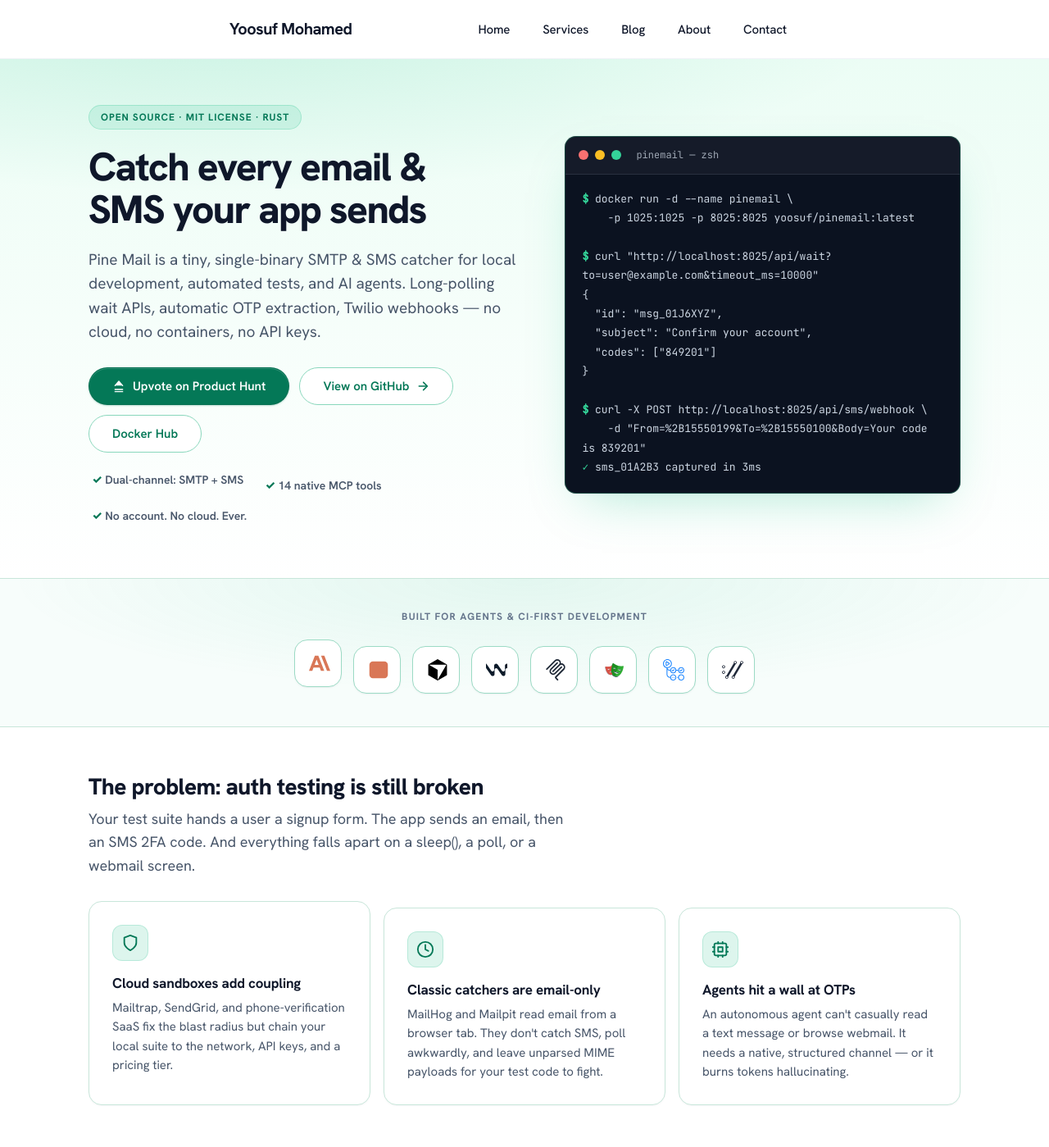
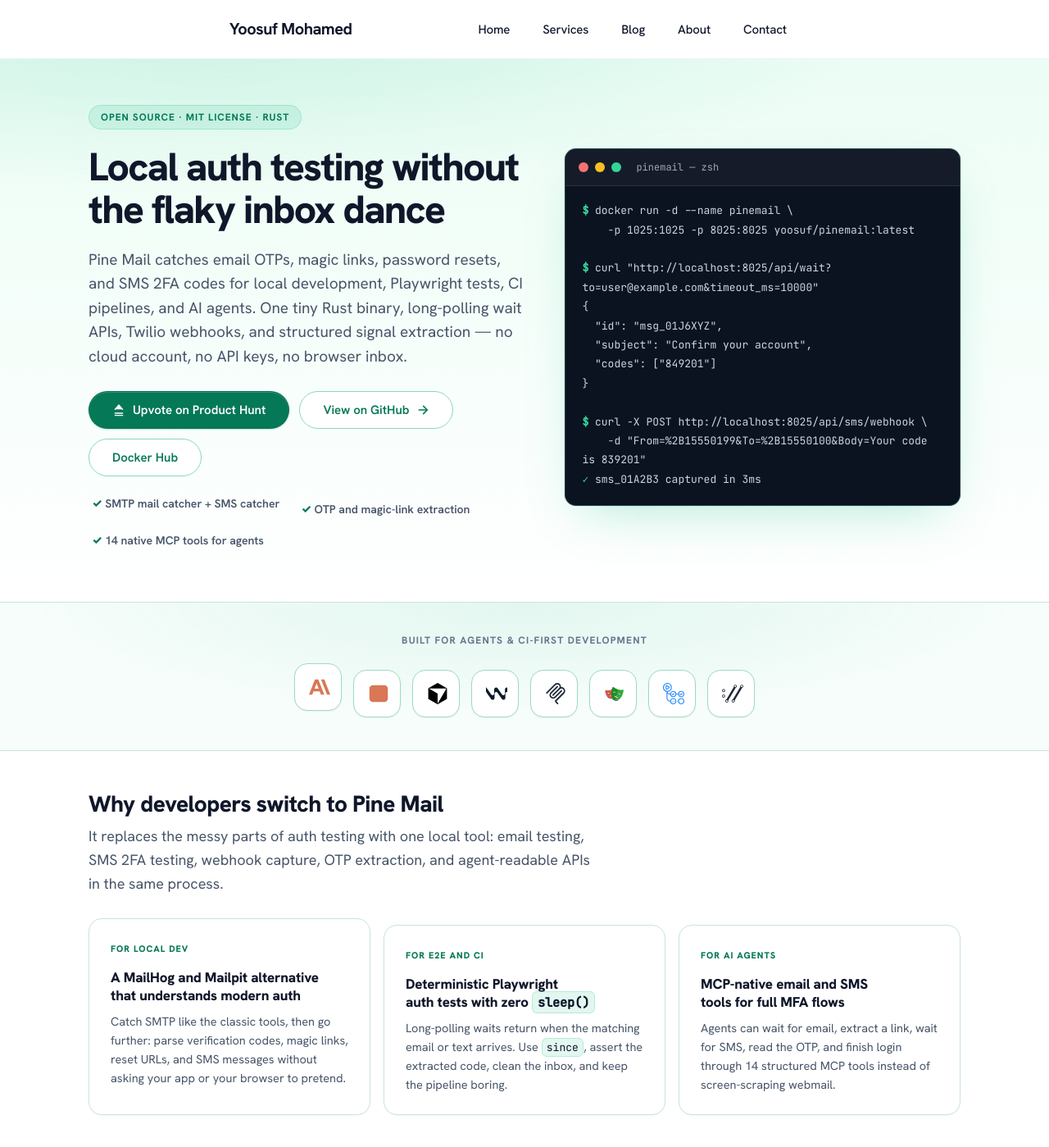
Before and after one commit to yoosuf/yoosuf.github.io, a Jekyll site: the page built from pinemail.md, in a window 1280 px wide and 1400 px high. Shown: the whole window at 82% size. Built offline with Jekyll 4.4.1, drawn with Linux system fonts in a browser that asks for light colours; some web fonts are replaced; some of the changed text lies outside the part shown.

Commit message:
Improve Pine Mail microsite discovery copy

```diff
--- a/_includes/pinemail.html
+++ b/_includes/pinemail.html
@@ -10,7 +10,7 @@
   "name": "Pine Mail",
   "applicationCategory": "DeveloperApplication",
   "operatingSystem": "Linux, macOS, Windows",
-  "description": "A tiny, single-binary SMTP & SMS catcher for local development, automated test suites, and autonomous AI agents. Long-polling API, automatic OTP and URL extraction, Twilio webhook ingestion, and a native MCP server with 14 tools.",
+  "description": "A free, open-source local auth testing tool for email OTPs, magic links, password resets, SMS 2FA, Playwright tests, CI pipelines, and autonomous AI agents. Single Rust binary with SMTP and SMS catching, Twilio webhook ingestion, long-polling APIs, automatic signal extraction, and a native MCP server with 14 tools.",
   "url": "https://yoosuf.me/pinemail/",
   "image": "https://yoosuf.me/assets/images/pinemail-og.png",
   "softwareVersion": "0.2.0",
@@ -23,6 +23,7 @@
   },
   "featureList": [
     "Dual-channel SMTP & SMS catching",
+    "Local auth testing for email OTPs, magic links, password resets, and SMS 2FA",
     "Email long-polling (GET /api/wait) and SMS long-polling (GET /api/sms/wait)",
     "Twilio webhook ingestion (POST /api/sms/webhook)",
     "Automatic OTP and URL extraction for email and SMS",
@@ -59,10 +60,11 @@
   <div class="pm-hero-grid">
     <div class="pm-hero-left">
       <span class="pm-hero-tag">Open Source &middot; MIT License &middot; Rust</span>
-      <h1 class="pm-hero-title">Catch every email &amp; SMS your app sends</h1>
+      <h1 class="pm-hero-title">Local auth testing without the flaky inbox dance</h1>
       <p class="pm-hero-sub">
-        Pine Mail is a tiny, single-binary SMTP &amp; SMS catcher for local development, automated tests, and AI agents.
-        Long-polling wait APIs, automatic OTP extraction, Twilio webhooks &mdash; no cloud, no containers, no API keys.
+        Pine Mail catches email OTPs, magic links, password resets, and SMS 2FA codes for local development,
+        Playwright tests, CI pipelines, and AI agents. One tiny Rust binary, long-polling wait APIs, Twilio webhooks,
+        and structured signal extraction &mdash; no cloud account, no API keys, no browser inbox.
       </p>
       <div class="pm-hero-actions">
         <a class="pm-cta" href="https://www.producthunt.com/products/pinemail?launch=pinemail" target="_blank" rel="noopener">
@@ -78,9 +80,9 @@
         </a>
       </div>
       <ul class="pm-hero-checks">
-        <li>Dual-channel: SMTP + SMS</li>
-        <li>14 native MCP tools</li>
-        <li>No account. No cloud. Ever.</li>
+        <li>SMTP mail catcher + SMS catcher</li>
+        <li>OTP and magic-link extraction</li>
+        <li>14 native MCP tools for agents</li>
       </ul>
     </div>
 
@@ -144,11 +146,48 @@
   </div>
 </section>
 
+<section class="pm-section pm-switch-section">
+  <div class="pm-container">
+    <h2 class="pm-section-title">Why developers switch to Pine Mail</h2>
+    <p class="pm-section-sub">
+      It replaces the messy parts of auth testing with one local tool: email testing, SMS 2FA testing,
+      webhook capture, OTP extraction, and agent-readable APIs in the same process.
+    </p>
+    <ul class="pm-switch-grid">
+      <li class="pm-switch-card">
+        <p class="pm-switch-kicker">For local dev</p>
+        <h3 class="pm-switch-title">A MailHog and Mailpit alternative that understands modern auth</h3>
+        <p class="pm-switch-desc">
+          Catch SMTP like the classic tools, then go further: parse verification codes, magic links,
+          reset URLs, and SMS messages without asking your app or your browser to pretend.
+        </p>
+      </li>
+      <li class="pm-switch-card">
+        <p class="pm-switch-kicker">For E2E and CI</p>
+        <h3 class="pm-switch-title">Deterministic Playwright auth tests with zero <code>sleep()</code></h3>
+        <p class="pm-switch-desc">
+          Long-polling waits return when the matching email or text arrives. Use <code>since</code>,
+          assert the extracted code, clean the inbox, and keep the pipeline boring.
+        </p>
+      </li>
+      <li class="pm-switch-card">
+        <p class="pm-switch-kicker">For AI agents</p>
+        <h3 class="pm-switch-title">MCP-native email and SMS tools for full MFA flows</h3>
+        <p class="pm-switch-desc">
+          Agents can wait for email, extract a link, wait for SMS, read the OTP, and finish login
+          through 14 structured MCP tools instead of screen-scraping webmail.
+        </p>
+      </li>
+    </ul>
+  </div>
+</section>
+
 <section class="pm-section">
   <div class="pm-container">
-    <h2 class="pm-section-title">The problem: auth testing is still broken</h2>
+    <h2 class="pm-section-title">The problem: auth testing is still too fragile</h2>
     <p class="pm-section-sub">
-      Your test suite hands a user a signup form. The app sends an email, then an SMS 2FA code. And everything falls apart on a sleep(), a poll, or a webmail screen.
+      Your test suite signs up a user. The app sends an email verification code, then a text-message 2FA code.
+      The whole thing should take seconds, but it often turns into waits, retries, inbox scraping, and one very suspicious timeout.
     </p>
     <ul class="pm-problems">
       <li class="pm-problem">
@@ -157,7 +196,7 @@
         </div>
         <h3 class="pm-problem-name">Cloud sandboxes add coupling</h3>
         <p class="pm-problem-desc">
-          Mailtrap, SendGrid, and phone-verification SaaS fix the blast radius but chain your local suite to the network, API keys, and a pricing tier.
+          Mailtrap, SendGrid, and phone-verification SaaS reduce the blast radius, but your local suite still depends on the network, API keys, account state, and a pricing tier.
         </p>
       </li>
       <li class="pm-problem">
@@ -166,7 +205,7 @@
         </div>
         <h3 class="pm-problem-name">Classic catchers are email-only</h3>
         <p class="pm-problem-desc">
-          MailHog and Mailpit read email from a browser tab. They don't catch SMS, poll awkwardly, and leave unparsed MIME payloads for your test code to fight.
+          MailHog and Mailpit are great SMTP catchers, but they stop at email. Modern auth testing needs SMS, OTP extraction, magic links, and clean wait APIs too.
         </p>
       </li>
       <li class="pm-problem">
@@ -175,7 +214,7 @@
         </div>
         <h3 class="pm-problem-name">Agents hit a wall at OTPs</h3>
         <p class="pm-problem-desc">
-          An autonomous agent can't casually read a text message or browse webmail. It needs a native, structured channel &mdash; or it burns tokens hallucinating.
+          An autonomous agent can't casually read a phone or browse webmail like a patient human. It needs a native, structured channel for email and SMS.
         </p>
       </li>
     </ul>
@@ -322,7 +361,7 @@
   <div class="pm-container">
     <h2 class="pm-section-title">Everything you need, nothing you don't</h2>
     <p class="pm-section-sub">
-      Four capabilities that kill the flakiness, the polling loops, and the agent friction on real multi-factor flows.
+      Four capabilities that make Pine Mail feel boring in the best developer-product sense: predictable, local, scriptable, and easy to delete from your mental stack.
     </p>
     <div class="pm-features">
       <div class="pm-feature">
@@ -331,7 +370,7 @@
         </div>
         <h3 class="pm-feature-title">Long-polling wait API</h3>
         <p class="pm-feature-desc">
-          <code>/api/wait</code> and <code>/api/sms/wait</code> hold the request open until the matching message arrives. With a <code>since</code> timestamp so nothing slips through the gap.
+          <code>/api/wait</code> and <code>/api/sms/wait</code> hold the request open until the matching message arrives. Use <code>since</code> timestamps so fast delivery never slips through the gap.
         </p>
       </div>
       <div class="pm-feature">
@@ -340,7 +379,7 @@
         </div>
         <h3 class="pm-feature-title">Signal extraction</h3>
         <p class="pm-feature-desc">
-          Pulls OTP codes and magic links out of email bodies and SMS text. Structured JSON &mdash; no regex, no MIME debugging.
+          Pull OTP codes, email verification links, magic login links, and reset URLs out of email bodies and SMS text. Structured JSON &mdash; no regex, no MIME debugging.
         </p>
       </div>
       <div class="pm-feature">
@@ -349,7 +388,7 @@
         </div>
         <h3 class="pm-feature-title">SMS + Twilio webhooks</h3>
         <p class="pm-feature-desc">
-          Catch texts via JSON or a native Twilio webhook parser. Full 2FA flows locally &mdash; no phone, no SMS gateway.
+          Catch texts via JSON or a native Twilio webhook parser. Full SMS 2FA flows locally &mdash; no phone, no SMS gateway in your test path.
         </p>
       </div>
       <div class="pm-feature">
@@ -358,7 +397,7 @@
         </div>
         <h3 class="pm-feature-title">Email analysis</h3>
         <p class="pm-feature-desc">
-          11-factor compatibility check for legacy clients plus a SpamAssassin-style score. Assert template quality in CI.
+          Run an 11-factor HTML email compatibility check plus a SpamAssassin-style score. Assert template quality before a broken transactional email ships.
         </p>
       </div>
     </div>
@@ -513,9 +552,9 @@
 
 <section class="pm-section">
   <div class="pm-container">
-    <h2 class="pm-section-title">Pine Mail vs. the old ways</h2>
+    <h2 class="pm-section-title">Pine Mail vs. MailHog, Mailpit, and Mailtrap</h2>
     <p class="pm-section-sub">
-      Honest comparison. We're the new kid &mdash; but on the things that matter for tests and agents, we win.
+      Honest comparison. MailHog and Mailpit are still useful. Mailtrap is polished. Pine Mail is built for the local auth-testing jobs they were never quite designed to own.
     </p>
     <div class="pm-table-wrap">
       <table class="pm-compare">
@@ -523,7 +562,7 @@
           <tr>
             <th>Feature</th>
             <th class="pm-col-pine" scope="col">Pine Mail</th>
-            <th scope="col">Mailhog</th>
+            <th scope="col">MailHog</th>
             <th scope="col">Mailpit</th>
             <th scope="col">Mailtrap</th>
           </tr>
@@ -593,9 +632,9 @@
 
 <section class="pm-section">
   <div class="pm-container">
-    <h2 class="pm-section-title">Running in under 30 seconds</h2>
+    <h2 class="pm-section-title">Running locally in under 30 seconds</h2>
     <p class="pm-section-sub">
-      Same binary, one way or another. Pick your poison.
+      Same binary, several install paths. Start with Docker, Homebrew, Cargo, or the one-liner and point your app at <code>localhost:1025</code>.
     </p>
     <div class="pm-install-grid">
       <div class="pm-install-card">
@@ -629,8 +668,8 @@
   <div class="pm-container">
     <h2 class="pm-section-title">Built for AI agents</h2>
     <p class="pm-section-sub">
-      A native Model Context Protocol (MCP) server exposes the whole inbox as 14 tools &mdash; 7 for email, 7 for SMS.
-      An agent can complete a full signup, email verification, and SMS 2FA login without ever touching a browser inbox.
+      A native Model Context Protocol (MCP) server exposes the whole local inbox as 14 tools &mdash; 7 for email, 7 for SMS.
+      An agent can complete signup, email verification, password reset, and SMS 2FA without touching a browser inbox.
     </p>
   </div>
   <div class="pm-container">
@@ -757,7 +796,7 @@
   <div class="pm-container">
     <h2 class="pm-section-title">In your test suite</h2>
     <p class="pm-section-sub">
-      Deterministic, race-free, and fast. If delivery fails, the test fails on timeout &mdash; it never hangs.
+      Deterministic, race-free, and fast. If delivery fails, the test fails on a clean timeout &mdash; it never hangs and never waits on someone else's API.
     </p>
     <div class="pm-code-label">Node.js &middot; email verification</div>
     <pre class="pm-code-block">const since = new Date().toISOString();   // capture BEFORE triggering
@@ -813,8 +852,12 @@
     <h2 class="pm-section-title">Frequently asked questions</h2>
     <div class="pm-faq">
       <details class="pm-faq-item">
-        <summary>Does Pine Mail need Docker or a cloud account?</summary>
+        <summary>Does Pine Mail need Docker, Mailtrap, or a cloud account?</summary>
         <p>Neither. It's a single static binary with embedded SQLite and an embedded web UI. Docker is one convenient install option among several &mdash; Homebrew, one-liners, and Cargo all work too.</p>
+      </details>
+      <details class="pm-faq-item">
+        <summary>Is Pine Mail a MailHog or Mailpit alternative?</summary>
+        <p>Yes, if you want a local SMTP mail catcher with a sharper testing API. Pine Mail catches email like those tools, but also adds SMS catching, Twilio webhook parsing, OTP and magic-link extraction, race-free long-polling waits, email analysis, and MCP tools for agents.</p>
       </details>
       <details class="pm-faq-item">
         <summary>How does SMS catching actually work?</summary>
@@ -839,9 +882,9 @@
 <section class="pm-section">
   <div class="pm-container">
     <div class="pm-cta-box">
-      <h2 class="pm-cta-title">Stop fighting your test suite.</h2>
+      <h2 class="pm-cta-title">Make auth testing boring again.</h2>
       <p class="pm-cta-text">
-        Pine Mail catches your email and SMS &mdash; free, open source under the MIT license, running in under 30 seconds.
+        Pine Mail catches email OTPs, magic links, password resets, and SMS 2FA codes &mdash; free, open source under the MIT license, running locally in under 30 seconds.
       </p>
       <div class="pm-cta-actions">
         <a class="pm-cta" href="https://www.producthunt.com/products/pinemail?launch=pinemail" target="_blank" rel="noopener">
--- a/_sass/_pinemail.scss
+++ b/_sass/_pinemail.scss
@@ -368,6 +368,53 @@
 	margin: 0;
 	font-size: 1.5rem;
 	line-height: 1.55;
+	color: var(--pm-ink-soft);
+}
+
+/* --- Switching reasons --- */
+
+.pm-switch-section {
+	margin-top: 48px;
+}
+
+.pm-switch-grid {
+	display: grid;
+	grid-template-columns: repeat(3, minmax(0, 1fr));
+	gap: 16px;
+	margin: 0;
+	padding: 0;
+	list-style: none;
+}
+
+.pm-switch-card {
+	padding: 24px 26px;
+	background: #fff;
+	border: 1px solid var(--pm-border);
+	border-radius: 16px;
+	box-shadow: 0 1px 2px rgba(15, 23, 42, 0.04);
+}
+
+.pm-switch-kicker {
+	margin: 0 0 10px;
+	font-size: 1.1rem;
+	font-weight: 800;
+	letter-spacing: 0.09em;
+	text-transform: uppercase;
+	color: var(--pm-accent-strong);
+}
+
+.pm-switch-title {
+	margin: 0 0 10px;
+	font-size: 1.7rem;
+	font-weight: 800;
+	line-height: 1.3;
+	color: var(--pm-ink);
+}
+
+.pm-switch-desc {
+	margin: 0;
+	font-size: 1.45rem;
+	line-height: 1.58;
 	color: var(--pm-ink-soft);
 }
 
@@ -1664,6 +1711,9 @@
 	.pm-steps {
 		grid-template-columns: 1fr;
 	}
+	.pm-switch-grid {
+		grid-template-columns: 1fr;
+	}
 	.pm-workflow-steps {
 		grid-template-columns: repeat(2, 1fr);
 	}
@@ -1755,6 +1805,9 @@
 	.pm-problems {
 		grid-template-columns: 1fr;
 	}
+	.pm-switch-card {
+		padding: 22px 20px;
+	}
 	.pm-features {
 		grid-template-columns: 1fr;
 	}
--- a/llms.txt
+++ b/llms.txt
@@ -4,7 +4,7 @@
 
 ## Products
 
-- [Pine Mail](https://yoosuf.me/pinemail/): A tiny, open-source, single-binary SMTP mail catcher in Rust for local development, automated test suites, and AI agents. Long-polling wait API, automatic OTP/signal extraction, and a native MCP server. Point your app at localhost:1025. (MIT license)
+- [Pine Mail](https://yoosuf.me/pinemail/): A tiny, open-source, single-binary local auth testing tool in Rust: SMTP mail catcher, SMS catcher, Twilio webhook receiver, OTP and magic-link extractor, long-polling API, and native MCP server for Playwright tests, CI pipelines, and AI agents. A local-first MailHog, Mailpit, and Mailtrap alternative. Point your app at localhost:1025. (MIT license)
   - GitHub: https://github.com/yoosuf/pinemail
   - Docker Hub: https://hub.docker.com/r/yoosuf/pinemail
   - Product Hunt: https://www.producthunt.com/products/pinemail
--- a/pinemail.md
+++ b/pinemail.md
@@ -1,17 +1,17 @@
 ---
 layout: pinemail
-title: "Pine Mail — Dual-Channel SMTP & SMS Catcher for Developers and AI Agents"
-meta_title: "Pine Mail — Dual-Channel SMTP & SMS Catcher for Developers and AI Agents"
+title: "Pine Mail — Local Auth Testing for Email OTP, Magic Links, SMS 2FA, and AI Agents"
+meta_title: "Pine Mail — Local Auth Testing for Email OTP, Magic Links, SMS 2FA, and AI Agents"
 menu_title: Pine Mail
 permalink: /pinemail/
-description: "Pine Mail is a free, open-source, single-binary SMTP & SMS catcher for local development and automated testing. Long-polling API, Twilio webhooks, OTP/signal extraction, and a native MCP server with 14 tools for AI agents. Point your app at localhost:1025."
+description: "Pine Mail is a free, open-source local auth testing tool: SMTP mail catcher, SMS catcher, Twilio webhook receiver, OTP and magic-link extractor, long-polling API, and native MCP server for AI agents. A single Rust binary for Playwright, CI, and developer workflows."
 image: /assets/images/pinemail-og.png
 og_image: /assets/images/pinemail-og.png
-og_image_alt: "Pine Mail — a tiny dual-channel SMTP & SMS catcher for developers and AI agents. Open source, MIT license, written in Rust."
+og_image_alt: "Pine Mail — local auth testing for email OTPs, magic links, SMS 2FA, Playwright tests, CI, and AI agents. Open source, MIT license, written in Rust."
 og_image_width: 1200
 og_image_height: 630
-twitter_image_alt: "Pine Mail — a tiny dual-channel SMTP & SMS catcher for developers and AI agents. Open source, MIT license, written in Rust."
-keywords: "SMTP mail catcher, SMS catcher, Twilio webhook, email testing tool, mail catcher, Mailpit alternative, MailHog alternative, test email OTP, SMS 2FA testing, AI agent MCP email, MCP server, Rust, open source, local development, E2E testing, email verification code"
+twitter_image_alt: "Pine Mail — local auth testing for email OTPs, magic links, SMS 2FA, Playwright tests, CI, and AI agents. Open source, MIT license, written in Rust."
+keywords: "local auth testing, SMTP mail catcher, SMS catcher, Twilio webhook receiver, email testing tool, OTP testing, magic link testing, SMS 2FA testing, Playwright auth testing, CI email testing, Mailpit alternative, MailHog alternative, Mailtrap alternative, AI agent email testing, MCP email tools, MCP server, Rust, open source, E2E testing, email verification code"
 ---
 
 {% include pinemail.html %}
```
Also changed, not shown: llms-pinemail.txt (+15 -2 lines).
